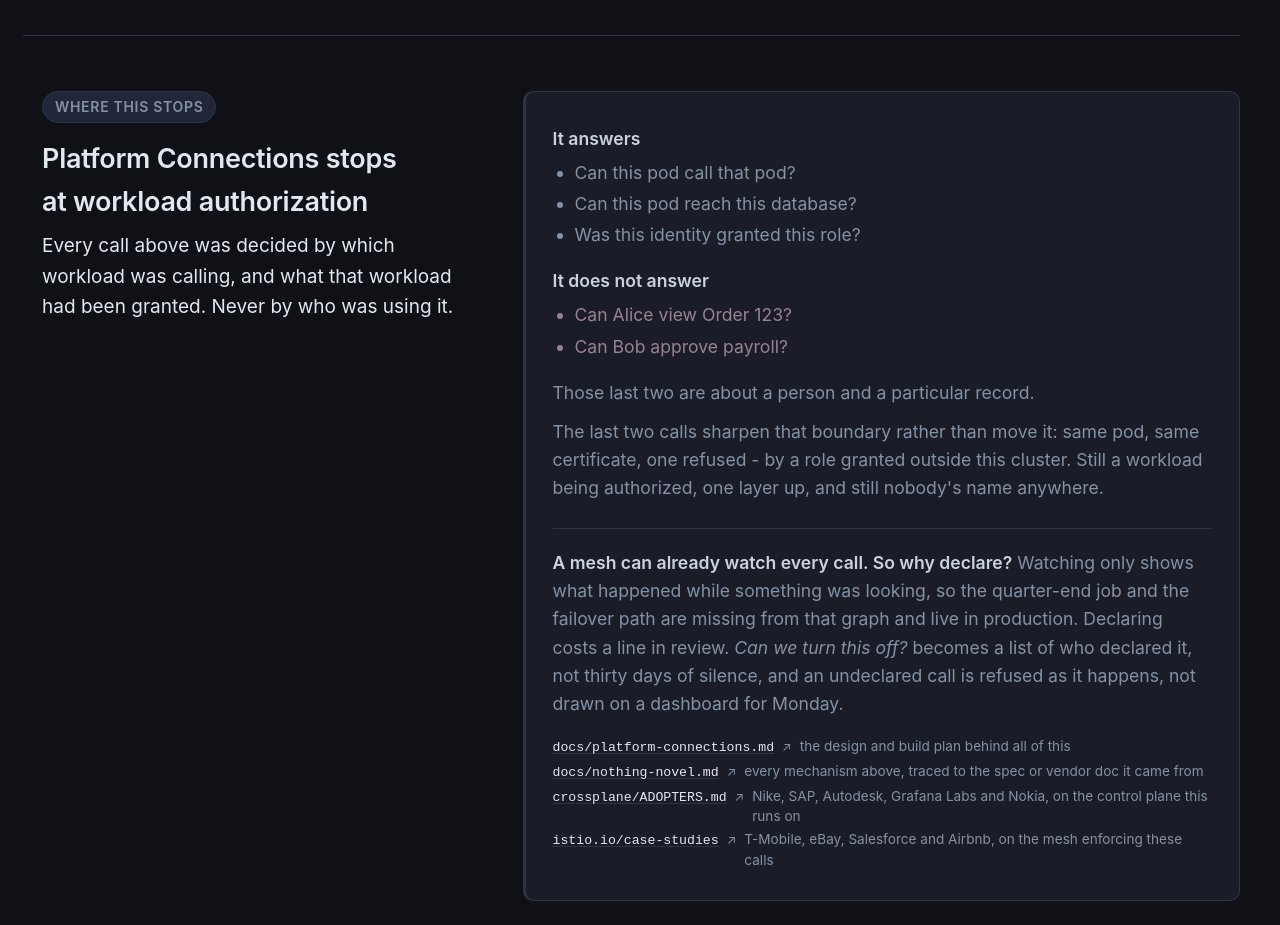
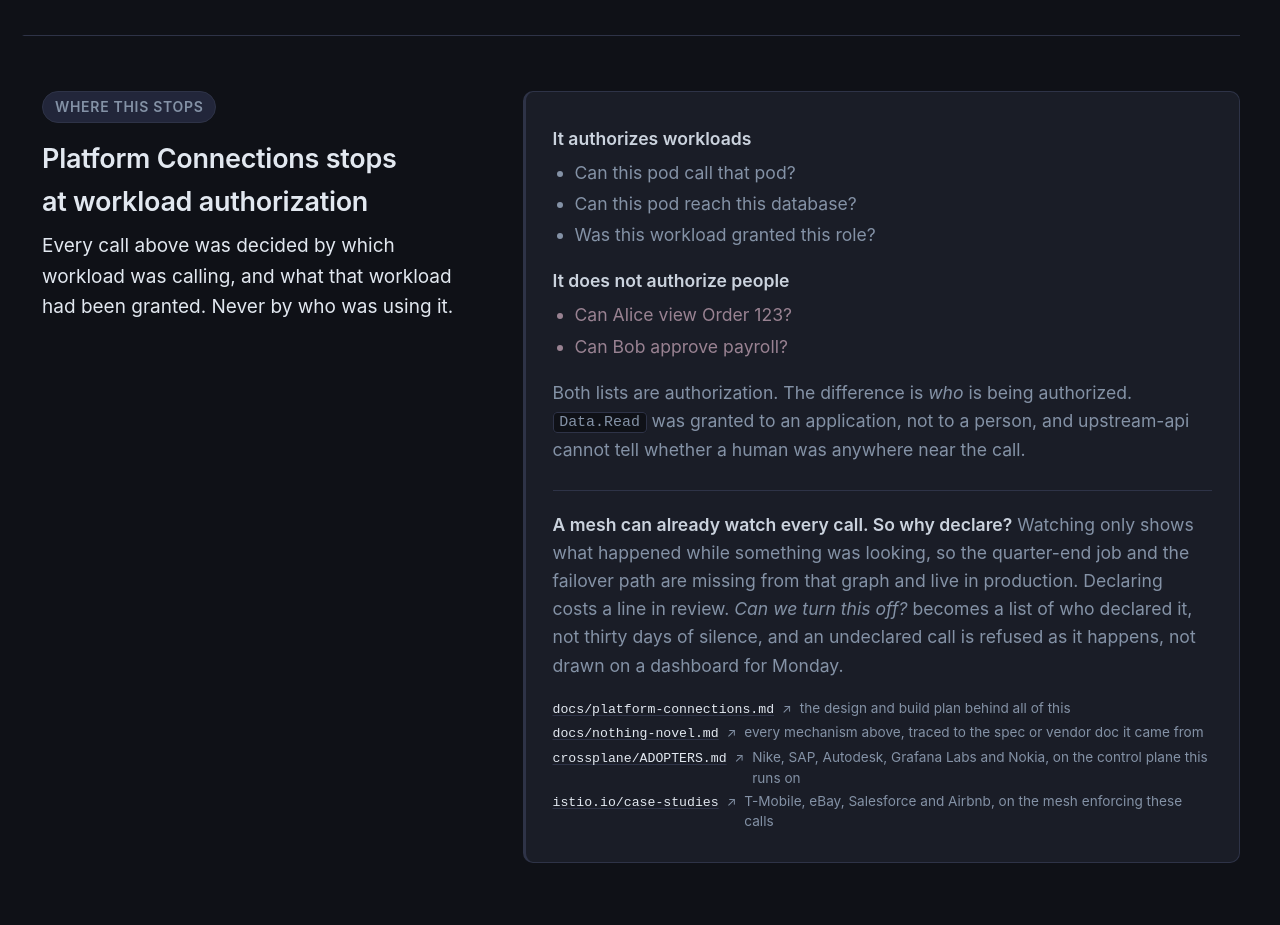
Before and after one commit to cujarrett/platform-connections-demo, an Angular app in the folder spa/: page / in a window 1280 px wide. Shown: the part 3240-4165 px from the top of the page. Built offline with nearby package versions, Linux system fonts and the light colour scheme.

Commit message:
docs: close on who is authorized, not whether authorization happened

```diff
--- a/spa/src/app/cases.ts
+++ b/spa/src/app/cases.ts
@@ -635,19 +635,18 @@ spec:
     title: "Platform Connections stops at workload authorization",
     summary:
       "Every call above was decided by which workload was calling, and what that workload had been granted. Never by who was using it.",
-    deep: `<p class="answers"><b>It answers</b></p>
+    deep: `<p class="answers"><b>It authorizes workloads</b></p>
 <ul>
   <li>Can this pod call that pod?</li>
   <li>Can this pod reach this database?</li>
-  <li>Was this identity granted this role?</li>
+  <li>Was this workload granted this role?</li>
 </ul>
-<p class="answers"><b>It does not answer</b></p>
+<p class="answers"><b>It does not authorize people</b></p>
 <ul class="not">
   <li>Can Alice view Order 123?</li>
   <li>Can Bob approve payroll?</li>
 </ul>
-<p>Those last two are about a person and a particular record.</p>
-<p>The last two calls sharpen that boundary rather than move it: same pod, same certificate, one refused - by a role granted outside this cluster. Still a workload being authorized, one layer up, and still nobody's name anywhere.</p>
+<p>Both lists are authorization. The difference is <i>who</i> is being authorized. <code>Data.Read</code> was granted to an application, not to a person, and upstream-api cannot tell whether a human was anywhere near the call.</p>
 <hr class="close-rule" />
 <p><b>A mesh can already watch every call. So why declare?</b> Watching only shows what happened while something was looking, so the quarter-end job and the failover path are missing from that graph and live in production. Declaring costs a line in review. <i>Can we turn this off?</i> becomes a list of who declared it, not thirty days of silence, and an undeclared call is refused as it happens, not drawn on a dashboard for Monday.</p>`,
     docs: [DESIGN_DOC, NOTHING_NOVEL, CROSSPLANE_ADOPTERS, ISTIO_CASE_STUDIES],
```
